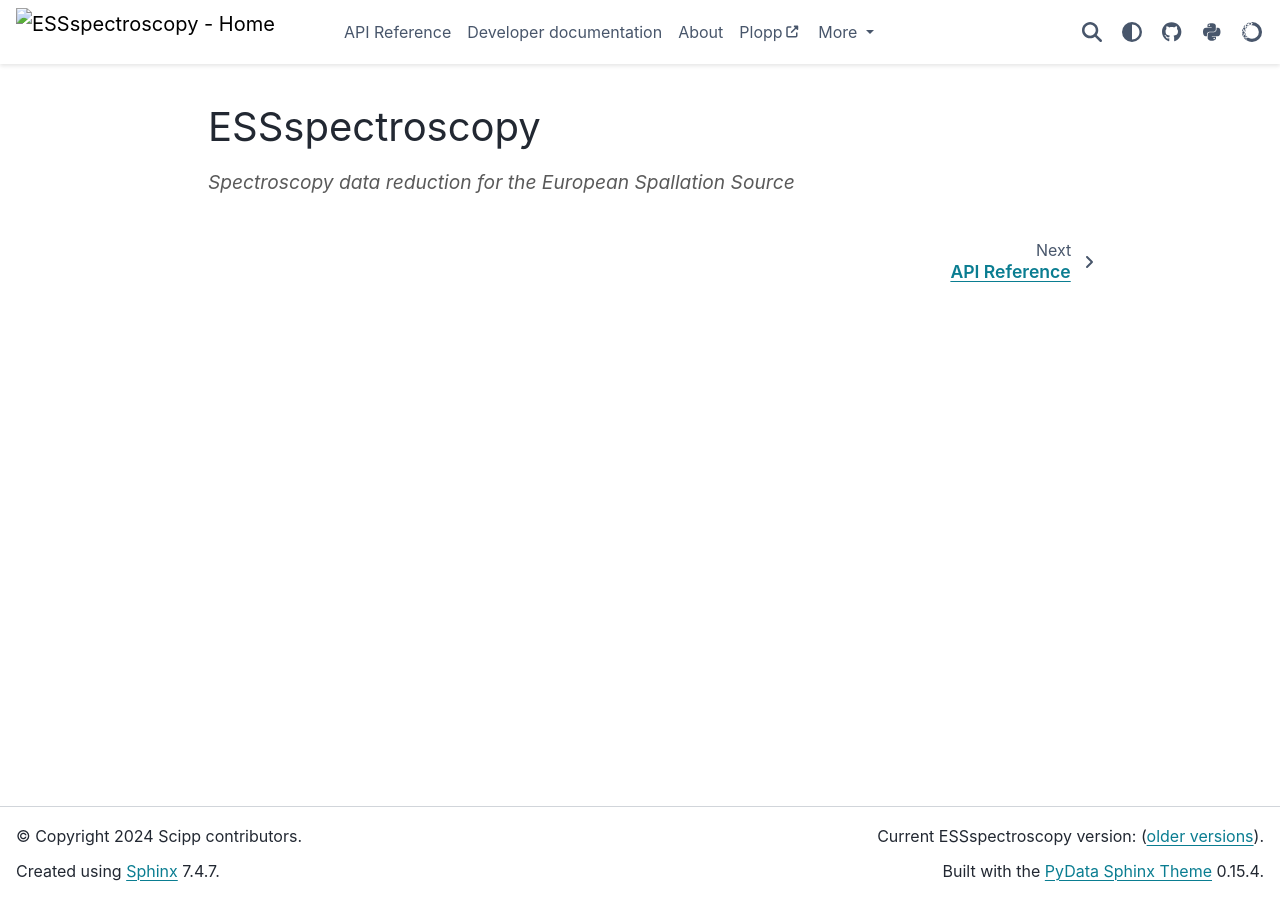
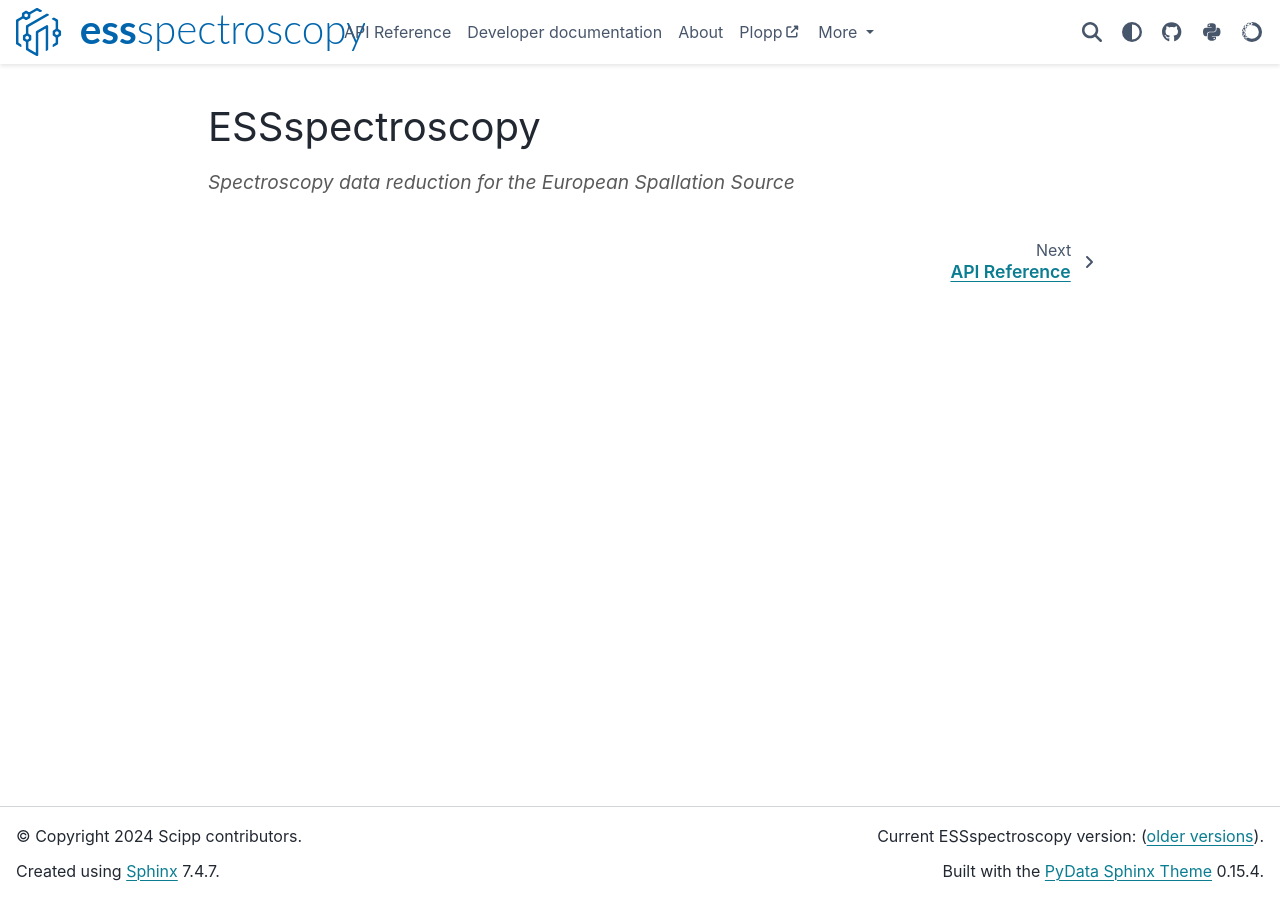
Before and after one commit to scipp/essspectroscopy, a Sphinx documentation site: the page built from docs/index.md, in a window 1280 px wide. Built offline with Sphinx 7.4.7 and the PyData theme 0.15.4, drawn with Linux system fonts in a browser that asks for light colours; the version number could not be read and is left out.

Commit message:
Add logos

```diff
--- a/docs/conf.py
+++ b/docs/conf.py
@@ -187,7 +187,7 @@ html_sidebars = {
 
 html_title = "ESSspectroscopy"
 html_logo = "_static/logo.svg"
-html_favicon = "_static/favicon.ico"
+html_favicon = "_static/favicon.svg"
 
 # Add any paths that contain custom static files (such as style sheets) here,
 # relative to this directory. They are copied after the builtin static files,
```
Also changed, not shown: docs/_static/favicon.svg (added), docs/_static/logo-dark.svg (added), docs/_static/logo.svg (added), resources/logo.svg (added).
